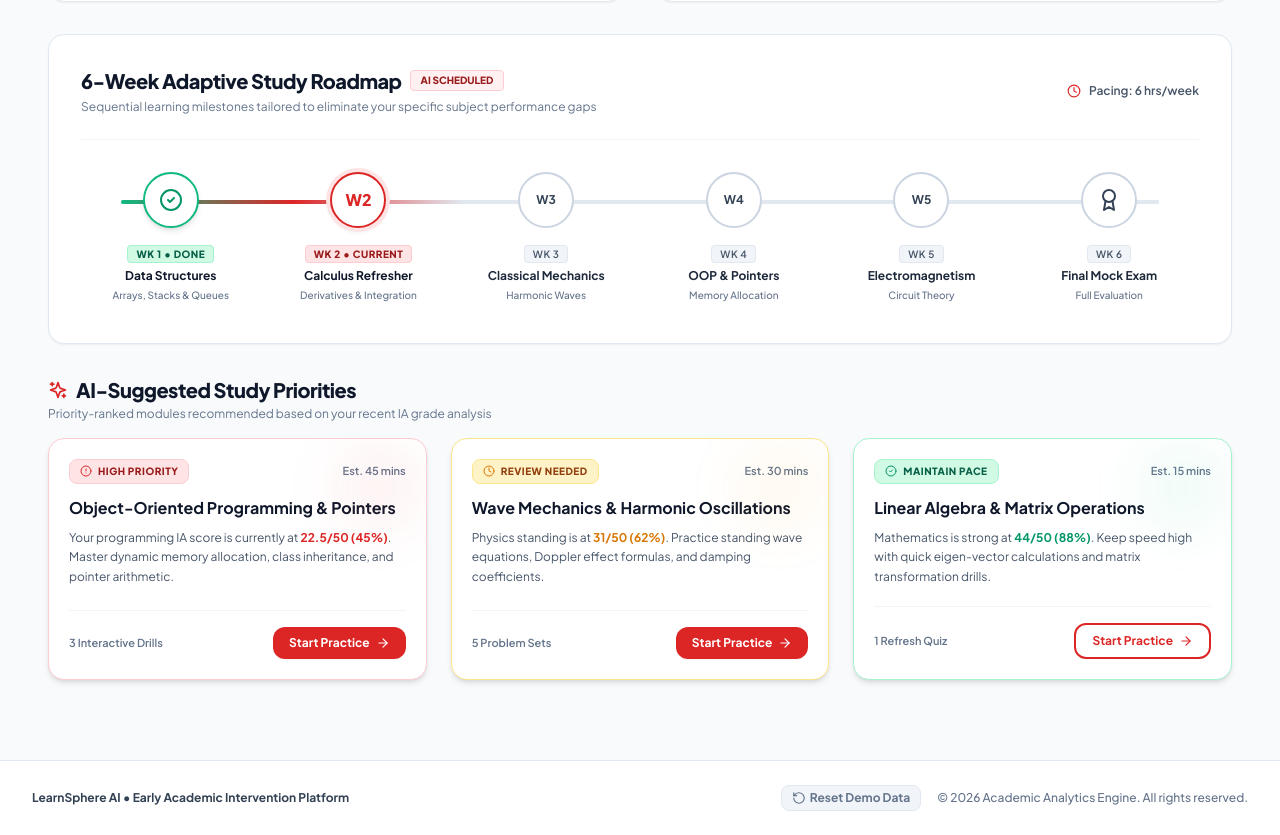
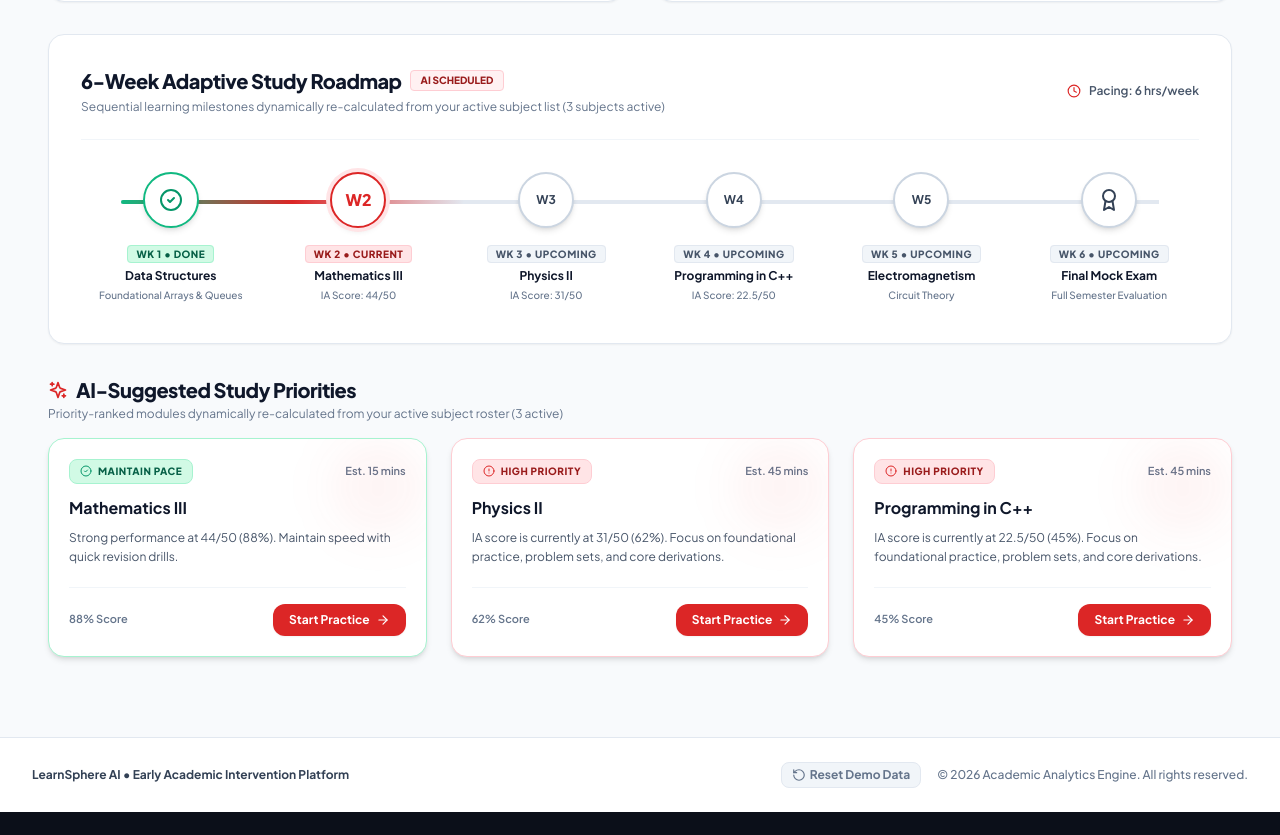
Before and after one commit to nitheesh0501/learnsphere-ai, a React (Vite) app in the folder frontend/: page / in a window 1280 px wide. Shown: the part 774-1609 px from the top of the page. After the commit the page ends 1586 px from the top, so only its background shows below. Built offline with nearby package versions, Linux system fonts and the light colour scheme.

Commit message:
Fix: Added dynamic roadmap recalculation on topic removal and fixed text selection CSS

```diff
--- a/frontend/src/index.css
+++ b/frontend/src/index.css
@@ -19,6 +19,17 @@
     background-color: var(--bg-main);
     color: var(--text-primary);
     font-family: 'Plus Jakarta Sans', 'Inter', system-ui, -apple-system, sans-serif;
+  }
+
+  /* Global Mouse Text Selection Styles */
+  ::selection {
+    background-color: #FEE2E2; /* Light Rose Accent */
+    color: #DC2626; /* Crimson Red Text */
+  }
+
+  ::-moz-selection {
+    background-color: #FEE2E2;
+    color: #DC2626;
   }
 
   /* Chrome, Safari, Edge, Opera - Remove number input spinner arrows */
--- a/frontend/src/pages/StudentHub.jsx
+++ b/frontend/src/pages/StudentHub.jsx
@@ -154,6 +154,102 @@ export default function StudentHub({ onNavigateToQuiz, readinessScore, setReadin
       }
     }, 1500);
   };
+
+  // DYNAMIC RECOVERY ROADMAP STEPPER GENERATION BASED ON ACTIVE SUBJECTS
+  const generateDynamicRoadmap = (activeSubjects) => {
+    const defaultSteps = [
+      { week: 1, title: "Data Structures", desc: "Arrays, Stacks & Queues", status: "Done" },
+      { week: 2, title: "Calculus Refresher", desc: "Derivatives & Integration", status: "Current" },
+      { week: 3, title: "Classical Mechanics", desc: "Harmonic Waves", status: "Upcoming" },
+      { week: 4, title: "OOP & Pointers", desc: "Memory Allocation", status: "Upcoming" },
+      { week: 5, title: "Electromagnetism", desc: "Circuit Theory", status: "Upcoming" },
+      { week: 6, title: "Final Mock Exam", desc: "Full Evaluation", status: "Upcoming" }
+    ];
+
+    if (!activeSubjects || activeSubjects.length === 0) return defaultSteps;
+
+    // Create a dynamic 6-week roadmap where active subjects are assigned sequentially
+    return [
+      { week: 1, title: "Data Structures", desc: "Foundational Arrays & Queues", status: "Done" },
+      {
+        week: 2,
+        title: activeSubjects[0] ? activeSubjects[0].name : "Calculus Refresher",
+        desc: activeSubjects[0] ? `IA Score: ${activeSubjects[0].internalMarks}/50` : "Derivatives & Integration",
+        status: "Current"
+      },
+      {
+        week: 3,
+        title: activeSubjects[1] ? activeSubjects[1].name : "Classical Mechanics",
+        desc: activeSubjects[1] ? `IA Score: ${activeSubjects[1].internalMarks}/50` : "Harmonic Waves",
+        status: "Upcoming"
+      },
+      {
+        week: 4,
+        title: activeSubjects[2] ? activeSubjects[2].name : "OOP & Pointers",
+        desc: activeSubjects[2] ? `IA Score: ${activeSubjects[2].internalMarks}/50` : "Memory Allocation",
+        status: "Upcoming"
+      },
+      {
+        week: 5,
+        title: activeSubjects[3] ? activeSubjects[3].name : "Electromagnetism",
+        desc: activeSubjects[3] ? `IA Score: ${activeSubjects[3].internalMarks}/50` : "Circuit Theory",
+        status: "Upcoming"
+      },
+      { week: 6, title: "Final Mock Exam", desc: "Full Semester Evaluation", status: "Upcoming" }
+    ];
+  };
+
+  const dynamicRoadmap = generateDynamicRoadmap(subjects);
+
+  // DYNAMIC AI STUDY PRIORITIES QUEUE GENERATION BASED ON ACTIVE SUBJECTS
+  const dynamicPriorities = subjects.map((sub) => {
+    const score = Number(sub.internalMarks) || 0;
+    const pct = Math.round((score / (sub.maxMarks || 50)) * 100);
+
+    if (score < 35) {
+      return {
+        id: sub.id,
+        name: sub.name,
+        score,
+        pct,
+        priority: 'High Priority',
+        badgeClass: 'bg-rose-100 text-red-800 border-rose-200',
+        icon: AlertCircle,
+        iconColor: 'text-red-600',
+        borderClass: 'border-rose-200 hover:border-red-400',
+        estTime: '45 mins',
+        desc: `IA score is currently at ${score}/50 (${pct}%). Focus on foundational practice, problem sets, and core derivations.`
+      };
+    } else if (score <= 40) {
+      return {
+        id: sub.id,
+        name: sub.name,
+        score,
+        pct,
+        priority: 'Review Needed',
+        badgeClass: 'bg-amber-100 text-amber-800 border-amber-200',
+        icon: Clock,
+        iconColor: 'text-amber-600',
+        borderClass: 'border-amber-200 hover:border-amber-400',
+        estTime: '30 mins',
+        desc: `IA score is at ${score}/50 (${pct}%). Practice numerical problem sets and formula derivations.`
+      };
+    } else {
+      return {
+        id: sub.id,
+        name: sub.name,
+        score,
+        pct,
+        priority: 'Maintain Pace',
+        badgeClass: 'bg-emerald-100 text-emerald-800 border-emerald-200',
+        icon: CheckCircle2,
+        iconColor: 'text-emerald-600',
+        borderClass: 'border-emerald-200 hover:border-emerald-400',
+        estTime: '15 mins',
+        desc: `Strong performance at ${score}/50 (${pct}%). Maintain speed with quick revision drills.`
+      };
+    }
+  });
 
   return (
     <div className="space-y-8 max-w-7xl mx-auto px-2 sm:px-4">
@@ -444,7 +540,7 @@ export default function StudentHub({ onNavigateToQuiz, readinessScore, setReadin
         </div>
       </div>
 
-      {/* CARD 3: 6-Week Adaptive Study Roadmap */}
+      {/* CARD 3: 6-Week Adaptive Study Roadmap (DYNAMICALLY RE-CALCULATED) */}
       <section className="bg-white rounded-2xl border border-slate-200 p-5 sm:p-8 shadow-sm relative">
         <div className="flex flex-col sm:flex-row items-start sm:items-center justify-between pb-6 border-b border-slate-100 gap-2">
           <div>
@@ -455,7 +551,7 @@ export default function StudentHub({ onNavigateToQuiz, readinessScore, setReadin
               </span>
             </div>
             <p className="text-slate-500 text-xs mt-1">
-              Sequential learning milestones tailored to eliminate your specific subject performance gaps
+              Sequential learning milestones dynamically re-calculated from your active subject list ({subjects.length} subjects active)
             </p>
           </div>
           <div className="flex items-center space-x-2 text-xs font-semibold text-slate-600 shrink-0">
@@ -471,113 +567,56 @@ export default function StudentHub({ onNavigateToQuiz, readinessScore, setReadin
           </div>
 
           <div className="grid grid-cols-1 sm:grid-cols-2 md:grid-cols-3 lg:grid-cols-6 gap-6 relative z-10">
-            <div className="flex flex-col items-start lg:items-center text-left lg:text-center group bg-slate-50 lg:bg-transparent p-3 lg:p-0 rounded-xl lg:rounded-none">
-              <div className="relative z-10 w-12 h-12 lg:w-14 lg:h-14 rounded-full bg-white border-2 border-emerald-500 p-1 flex items-center justify-center shadow-md">
+            {dynamicRoadmap.map((step) => (
+              <div
+                key={step.week}
+                className={`flex flex-col items-start lg:items-center text-left lg:text-center group p-3 lg:p-0 rounded-xl lg:rounded-none transition-all ${
+                  step.status === 'Current'
+                    ? 'bg-rose-50/50 lg:bg-transparent'
+                    : 'bg-slate-50 lg:bg-transparent'
+                }`}
+              >
+                <div className={`relative z-10 w-12 h-12 lg:w-14 lg:h-14 rounded-full bg-white border-2 p-1 flex items-center justify-center shadow-md ${
+                  step.status === 'Done'
+                    ? 'border-emerald-500'
+                    : step.status === 'Current'
+                    ? 'border-red-600 ring-4 ring-rose-100'
+                    : 'border-slate-300'
+                }`}>
                   <div className="w-full h-full rounded-full bg-white flex items-center justify-center text-slate-900 font-black text-sm">
+                    {step.status === 'Done' ? (
                       <CheckCircle2 className="w-6 h-6 text-emerald-600" />
+                    ) : step.week === 6 ? (
+                      <Award className="w-6 h-6 text-slate-700" />
+                    ) : (
+                      <span className={step.status === 'Current' ? 'text-red-600 font-black text-base' : 'text-slate-700 font-bold text-xs'}>
+                        W{step.week}
+                      </span>
+                    )}
                   </div>
                 </div>
                 <div className="mt-3 space-y-1">
-                <span className="text-[10px] font-extrabold text-emerald-800 uppercase tracking-wider bg-emerald-100 px-2 py-0.5 rounded border border-emerald-200">
-                  Wk 1 • Done
+                  <span className={`text-[10px] font-extrabold uppercase tracking-wider px-2 py-0.5 rounded border ${
+                    step.status === 'Done'
+                      ? 'text-emerald-800 bg-emerald-100 border-emerald-200'
+                      : step.status === 'Current'
+                      ? 'text-red-800 bg-rose-100 border-rose-200'
+                      : 'text-slate-600 bg-slate-100 border-slate-200'
+                  }`}>
+                    Wk {step.week} • {step.status}
                   </span>
-                <h4 className="text-xs font-bold text-slate-900 group-hover:text-red-600 transition-colors">
-                  Data Structures
+                  <h4 className="text-xs font-bold text-slate-900 group-hover:text-red-600 transition-colors line-clamp-1">
+                    {step.title}
                   </h4>
-                <p className="text-[10px] text-slate-500 font-medium">Arrays, Stacks & Queues</p>
+                  <p className="text-[10px] text-slate-500 font-medium line-clamp-1">{step.desc}</p>
                 </div>
               </div>
-
-            <div className="flex flex-col items-start lg:items-center text-left lg:text-center group bg-rose-50/50 lg:bg-transparent p-3 lg:p-0 rounded-xl lg:rounded-none">
-              <div className="relative z-10 w-12 h-12 lg:w-14 lg:h-14 rounded-full bg-white border-2 border-red-600 p-1 flex items-center justify-center shadow-md ring-4 ring-rose-100">
-                <div className="w-full h-full rounded-full bg-white flex items-center justify-center text-red-900 font-black text-sm">
-                  <span className="text-red-600 font-black text-base">W2</span>
-                </div>
-              </div>
-              <div className="mt-3 space-y-1">
-                <span className="text-[10px] font-extrabold text-red-800 uppercase tracking-wider bg-rose-100 px-2 py-0.5 rounded border border-rose-200">
-                  Wk 2 • Current
-                </span>
-                <h4 className="text-xs font-bold text-slate-900 group-hover:text-red-600 transition-colors">
-                  Calculus Refresher
-                </h4>
-                <p className="text-[10px] text-slate-500 font-medium">Derivatives & Integration</p>
-              </div>
-            </div>
-
-            <div className="flex flex-col items-start lg:items-center text-left lg:text-center group bg-slate-50 lg:bg-transparent p-3 lg:p-0 rounded-xl lg:rounded-none">
-              <div className="relative z-10 w-12 h-12 lg:w-14 lg:h-14 rounded-full bg-white border-2 border-slate-300 p-1 flex items-center justify-center shadow-xs">
-                <div className="w-full h-full rounded-full bg-white flex items-center justify-center text-slate-900 font-bold text-sm">
-                  <span className="text-slate-700 font-bold text-xs">W3</span>
-                </div>
-              </div>
-              <div className="mt-3 space-y-1">
-                <span className="text-[10px] font-semibold text-slate-600 uppercase tracking-wider bg-slate-100 px-2 py-0.5 rounded border border-slate-200">
-                  Wk 3
-                </span>
-                <h4 className="text-xs font-bold text-slate-800 group-hover:text-red-600 transition-colors">
-                  Classical Mechanics
-                </h4>
-                <p className="text-[10px] text-slate-500 font-medium">Harmonic Waves</p>
-              </div>
-            </div>
-
-            <div className="flex flex-col items-start lg:items-center text-left lg:text-center group bg-slate-50 lg:bg-transparent p-3 lg:p-0 rounded-xl lg:rounded-none">
-              <div className="relative z-10 w-12 h-12 lg:w-14 lg:h-14 rounded-full bg-white border-2 border-slate-300 p-1 flex items-center justify-center shadow-xs">
-                <div className="w-full h-full rounded-full bg-white flex items-center justify-center text-slate-900 font-bold text-sm">
-                  <span className="text-slate-700 font-bold text-xs">W4</span>
-                </div>
-              </div>
-              <div className="mt-3 space-y-1">
-                <span className="text-[10px] font-semibold text-slate-600 uppercase tracking-wider bg-slate-100 px-2 py-0.5 rounded border border-slate-200">
-                  Wk 4
-                </span>
-                <h4 className="text-xs font-bold text-slate-800 group-hover:text-red-600 transition-colors">
-                  OOP & Pointers
-                </h4>
-                <p className="text-[10px] text-slate-500 font-medium">Memory Allocation</p>
-              </div>
-            </div>
-
-            <div className="flex flex-col items-start lg:items-center text-left lg:text-center group bg-slate-50 lg:bg-transparent p-3 lg:p-0 rounded-xl lg:rounded-none">
-              <div className="relative z-10 w-12 h-12 lg:w-14 lg:h-14 rounded-full bg-white border-2 border-slate-300 p-1 flex items-center justify-center shadow-xs">
-                <div className="w-full h-full rounded-full bg-white flex items-center justify-center text-slate-900 font-bold text-sm">
-                  <span className="text-slate-700 font-bold text-xs">W5</span>
-                </div>
-              </div>
-              <div className="mt-3 space-y-1">
-                <span className="text-[10px] font-semibold text-slate-600 uppercase tracking-wider bg-slate-100 px-2 py-0.5 rounded border border-slate-200">
-                  Wk 5
-                </span>
-                <h4 className="text-xs font-bold text-slate-800 group-hover:text-red-600 transition-colors">
-                  Electromagnetism
-                </h4>
-                <p className="text-[10px] text-slate-500 font-medium">Circuit Theory</p>
-              </div>
-            </div>
-
-            <div className="flex flex-col items-start lg:items-center text-left lg:text-center group bg-slate-50 lg:bg-transparent p-3 lg:p-0 rounded-xl lg:rounded-none">
-              <div className="relative z-10 w-12 h-12 lg:w-14 lg:h-14 rounded-full bg-white border-2 border-slate-300 p-1 flex items-center justify-center shadow-xs">
-                <div className="w-full h-full rounded-full bg-white flex items-center justify-center text-slate-900 font-bold text-sm">
-                  <Award className="w-6 h-6 text-slate-700" />
-                </div>
-              </div>
-              <div className="mt-3 space-y-1">
-                <span className="text-[10px] font-semibold text-slate-600 uppercase tracking-wider bg-slate-100 px-2 py-0.5 rounded border border-slate-200">
-                  Wk 6
-                </span>
-                <h4 className="text-xs font-bold text-slate-800 group-hover:text-red-600 transition-colors">
-                  Final Mock Exam
-                </h4>
-                <p className="text-[10px] text-slate-500 font-medium">Full Evaluation</p>
-              </div>
-            </div>
-
+            ))}
           </div>
         </div>
       </section>
 
-      {/* CARD 4: AI Suggested Study Priorities */}
+      {/* CARD 4: AI SUGGESTED STUDY PRIORITIES (DYNAMICALLY RE-CALCULATED FROM ACTIVE SUBJECTS) */}
       <section className="space-y-4">
         <div className="flex items-center justify-between">
           <div>
@@ -586,35 +625,41 @@ export default function StudentHub({ onNavigateToQuiz, readinessScore, setReadin
               <span>AI-Suggested Study Priorities</span>
             </h2>
             <p className="text-slate-500 text-xs mt-0.5">
-              Priority-ranked modules recommended based on your recent IA grade analysis
+              Priority-ranked modules dynamically re-calculated from your active subject roster ({subjects.length} active)
             </p>
           </div>
         </div>
 
         <div className="grid grid-cols-1 sm:grid-cols-2 lg:grid-cols-3 gap-6">
-          <div className="bg-white border border-rose-200 hover:border-red-400 rounded-2xl p-5 flex flex-col justify-between shadow-md transition-all duration-200 hover:-translate-y-1 relative overflow-hidden group">
+          {dynamicPriorities.map((item) => {
+            const Icon = item.icon;
+            return (
+              <div
+                key={item.id}
+                className={`bg-white border rounded-2xl p-5 flex flex-col justify-between shadow-md transition-all duration-200 hover:-translate-y-1 relative overflow-hidden group ${item.borderClass}`}
+              >
                 <div className="absolute top-0 right-0 w-24 h-24 bg-red-600/5 rounded-full blur-xl group-hover:bg-red-600/10 transition-all" />
                 <div>
                   <div className="flex items-center justify-between mb-3">
-                <span className="inline-flex items-center space-x-1.5 px-2.5 py-1 rounded-lg text-[10px] font-black uppercase tracking-wider bg-rose-100 text-red-800 border border-rose-200">
-                  <AlertCircle className="w-3 h-3 text-red-600" />
-                  <span>High Priority</span>
+                    <span className={`inline-flex items-center space-x-1.5 px-2.5 py-1 rounded-lg text-[10px] font-black uppercase tracking-wider border ${item.badgeClass}`}>
+                      <Icon className={`w-3 h-3 ${item.iconColor}`} />
+                      <span>{item.priority}</span>
                     </span>
-                <span className="text-[11px] font-semibold text-slate-500">Est. 45 mins</span>
+                    <span className="text-[11px] font-semibold text-slate-500">Est. {item.estTime}</span>
                   </div>
 
                   <h3 className="text-base font-bold text-slate-900 group-hover:text-red-700 transition-colors">
-                Object-Oriented Programming & Pointers
+                    {item.name}
                   </h3>
                   <p className="text-slate-600 text-xs mt-2 leading-relaxed">
-                Your programming IA score is currently at <strong className="text-red-600">22.5/50 (45%)</strong>. Master dynamic memory allocation, class inheritance, and pointer arithmetic.
+                    {item.desc}
                   </p>
                 </div>
 
                 <div className="mt-5 pt-4 border-t border-slate-100 flex items-center justify-between">
-              <span className="text-[11px] text-slate-500 font-semibold">3 Interactive Drills</span>
+                  <span className="text-[11px] text-slate-500 font-semibold">{item.pct}% Score</span>
                   <button
-                onClick={() => onNavigateToQuiz && onNavigateToQuiz('Programming in C++')}
+                    onClick={() => onNavigateToQuiz && onNavigateToQuiz(item.name)}
                     className="px-4 py-2 bg-red-600 hover:bg-red-700 text-white text-xs font-bold rounded-xl flex items-center space-x-1.5 transition-all shadow-sm"
                   >
                     <span>Start Practice</span>
@@ -622,69 +667,8 @@ export default function StudentHub({ onNavigateToQuiz, readinessScore, setReadin
                   </button>
                 </div>
               </div>
-
-          <div className="bg-white border border-amber-200 hover:border-amber-400 rounded-2xl p-5 flex flex-col justify-between shadow-md transition-all duration-200 hover:-translate-y-1 relative overflow-hidden group">
-            <div className="absolute top-0 right-0 w-24 h-24 bg-amber-500/5 rounded-full blur-xl group-hover:bg-amber-500/10 transition-all" />
-            <div>
-              <div className="flex items-center justify-between mb-3">
-                <span className="inline-flex items-center space-x-1.5 px-2.5 py-1 rounded-lg text-[10px] font-black uppercase tracking-wider bg-amber-100 text-amber-800 border border-amber-200">
-                  <Clock className="w-3 h-3 text-amber-600" />
-                  <span>Review Needed</span>
-                </span>
-                <span className="text-[11px] font-semibold text-slate-500">Est. 30 mins</span>
-              </div>
-
-              <h3 className="text-base font-bold text-slate-900 group-hover:text-amber-700 transition-colors">
-                Wave Mechanics & Harmonic Oscillations
-              </h3>
-              <p className="text-slate-600 text-xs mt-2 leading-relaxed">
-                Physics standing is at <strong className="text-amber-600">31/50 (62%)</strong>. Practice standing wave equations, Doppler effect formulas, and damping coefficients.
-              </p>
-            </div>
-
-            <div className="mt-5 pt-4 border-t border-slate-100 flex items-center justify-between">
-              <span className="text-[11px] text-slate-500 font-semibold">5 Problem Sets</span>
-              <button
-                onClick={() => onNavigateToQuiz && onNavigateToQuiz('Physics II')}
-                className="px-4 py-2 bg-red-600 hover:bg-red-700 text-white text-xs font-bold rounded-xl flex items-center space-x-1.5 transition-all shadow-sm"
-              >
-                <span>Start Practice</span>
-                <ArrowRight className="w-3.5 h-3.5" />
-              </button>
-            </div>
-          </div>
-
-          <div className="bg-white border border-emerald-200 hover:border-emerald-400 rounded-2xl p-5 flex flex-col justify-between shadow-md transition-all duration-200 hover:-translate-y-1 relative overflow-hidden group">
-            <div className="absolute top-0 right-0 w-24 h-24 bg-emerald-500/5 rounded-full blur-xl group-hover:bg-emerald-500/10 transition-all" />
-            <div>
-              <div className="flex items-center justify-between mb-3">
-                <span className="inline-flex items-center space-x-1.5 px-2.5 py-1 rounded-lg text-[10px] font-black uppercase tracking-wider bg-emerald-100 text-emerald-800 border border-emerald-200">
-                  <CheckCircle2 className="w-3 h-3 text-emerald-600" />
-                  <span>Maintain Pace</span>
-                </span>
-                <span className="text-[11px] font-semibold text-slate-500">Est. 15 mins</span>
-              </div>
-
-              <h3 className="text-base font-bold text-slate-900 group-hover:text-emerald-700 transition-colors">
-                Linear Algebra & Matrix Operations
-              </h3>
-              <p className="text-slate-600 text-xs mt-2 leading-relaxed">
-                Mathematics is strong at <strong className="text-emerald-600">44/50 (88%)</strong>. Keep speed high with quick eigen-vector calculations and matrix transformation drills.
-              </p>
-            </div>
-
-            <div className="mt-5 pt-4 border-t border-slate-100 flex items-center justify-between">
-              <span className="text-[11px] text-slate-500 font-semibold">1 Refresh Quiz</span>
-              <button
-                onClick={() => onNavigateToQuiz && onNavigateToQuiz('Mathematics III')}
-                className="px-4 py-2 bg-white hover:bg-rose-50 border-2 border-red-600 text-red-600 text-xs font-bold rounded-xl flex items-center space-x-1.5 transition-all shadow-xs"
-              >
-                <span>Start Practice</span>
-                <ArrowRight className="w-3.5 h-3.5" />
-              </button>
-            </div>
-          </div>
-
+            );
+          })}
         </div>
       </section>
 
```
Lines whose indentation alone changed are shown as unchanged.
